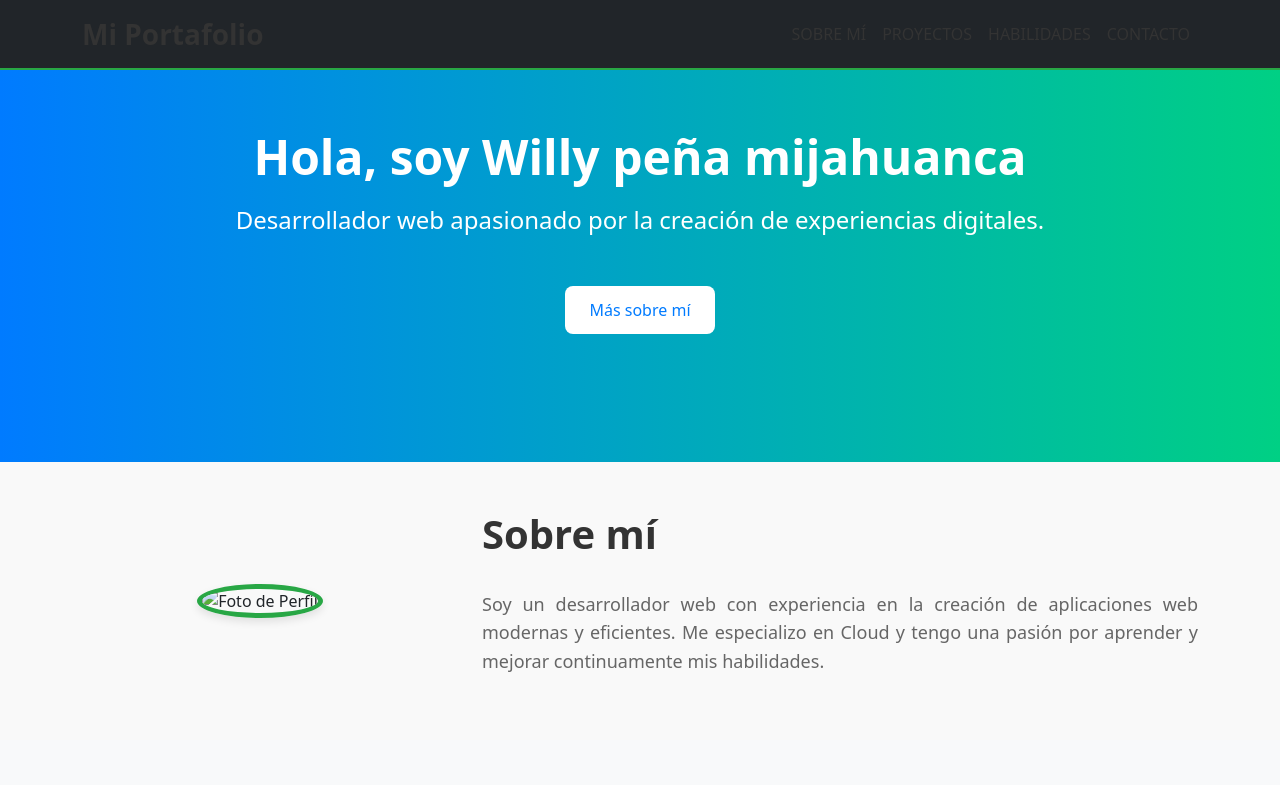
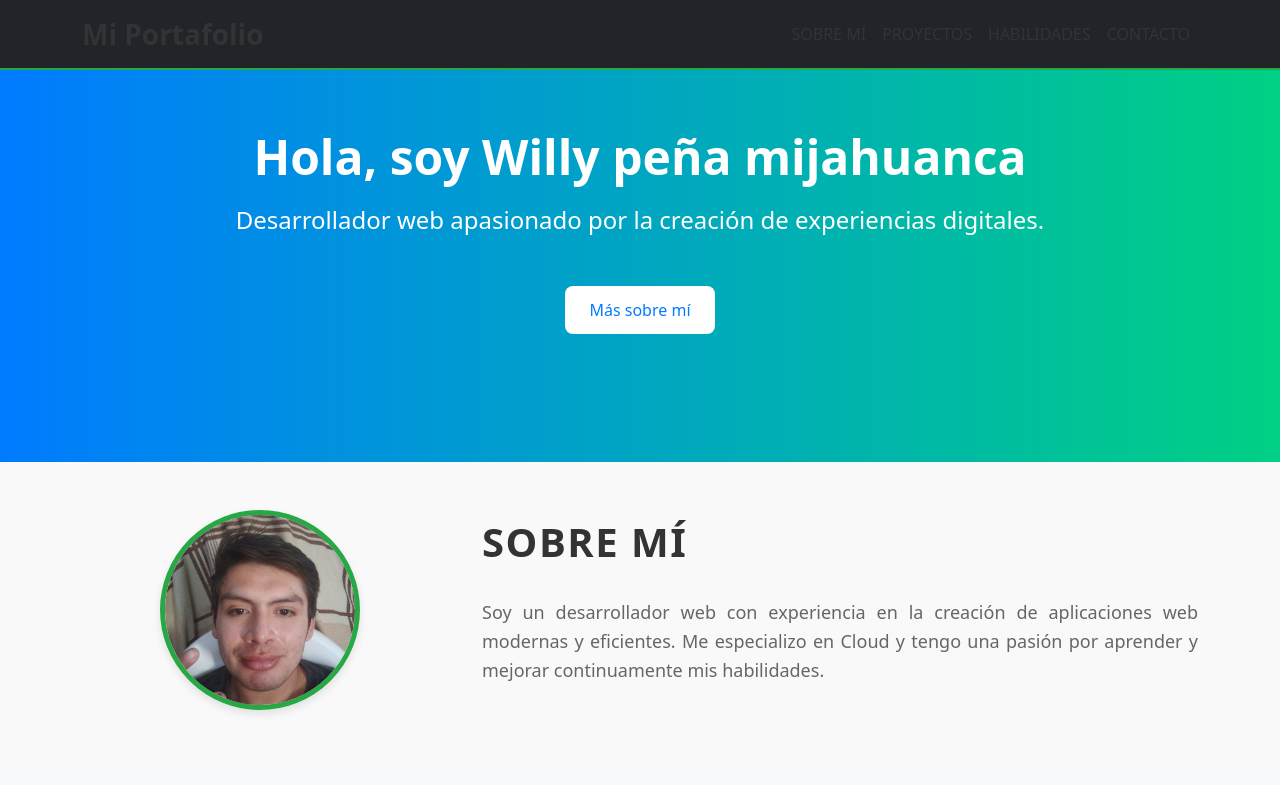
Before and after one commit to willabcd/portafolio, a plain HTML site: page index.html in a window 1280 px wide. Shown: the top 785 px of the page. Drawn offline with nearby package versions, Linux system fonts and the light colour scheme; a script that the page names is missing.

Commit message:
cambios finales

```diff
--- a/index.html
+++ b/index.html
@@ -62,7 +62,7 @@
         <div class="row align-items-center">
           <div class="col-md-4 text-center">
             <img
-              src="img/tu-foto.jpg"
+              src="IMG/mi-foto.jpg"
               alt="Foto de Perfil"
               class="profile-photo img-fluid rounded-circle"
             />
--- a/stilo.css
+++ b/stilo.css
@@ -132,7 +132,33 @@
 .navbar-nav .dropdown-item.active {
   background-color: #1e7e34; /* Fondo del ítem activo */
 }
+.profile-photo {
+  width: 200px; /* Ajusta el tamaño de la imagen aquí */
+  height: 200px; /* Ajusta el tamaño de la imagen aquí */
+  border: 5px solid #87ceeb; /* Borde azul claro medio celeste */
+  object-fit: cover; /* Para asegurarse de que la imagen mantenga sus proporciones */
+  border-radius: 50%; /* Hace la imagen redonda */
+}
 
+/* Sección de Sobre mí */
+.about-section {
+  background-color: #f9f9f9;
+  padding: 60px 0;
+}
+
+.about-section .section-title {
+  font-size: 2.5rem;
+  font-weight: 700;
+  color: #2c3e50;
+  margin-bottom: 40px;
+  text-transform: uppercase;
+  letter-spacing: 1.5px;
+}
+
+.about-section p {
+  font-size: 1.2rem;
+  color: #333333;
+}
 /*SOBRE MI*/
 /* Estilo de la sección "Sobre mí" */
 #about {
```
Also changed, not shown: IMG/mi-foto.jpg (added).
